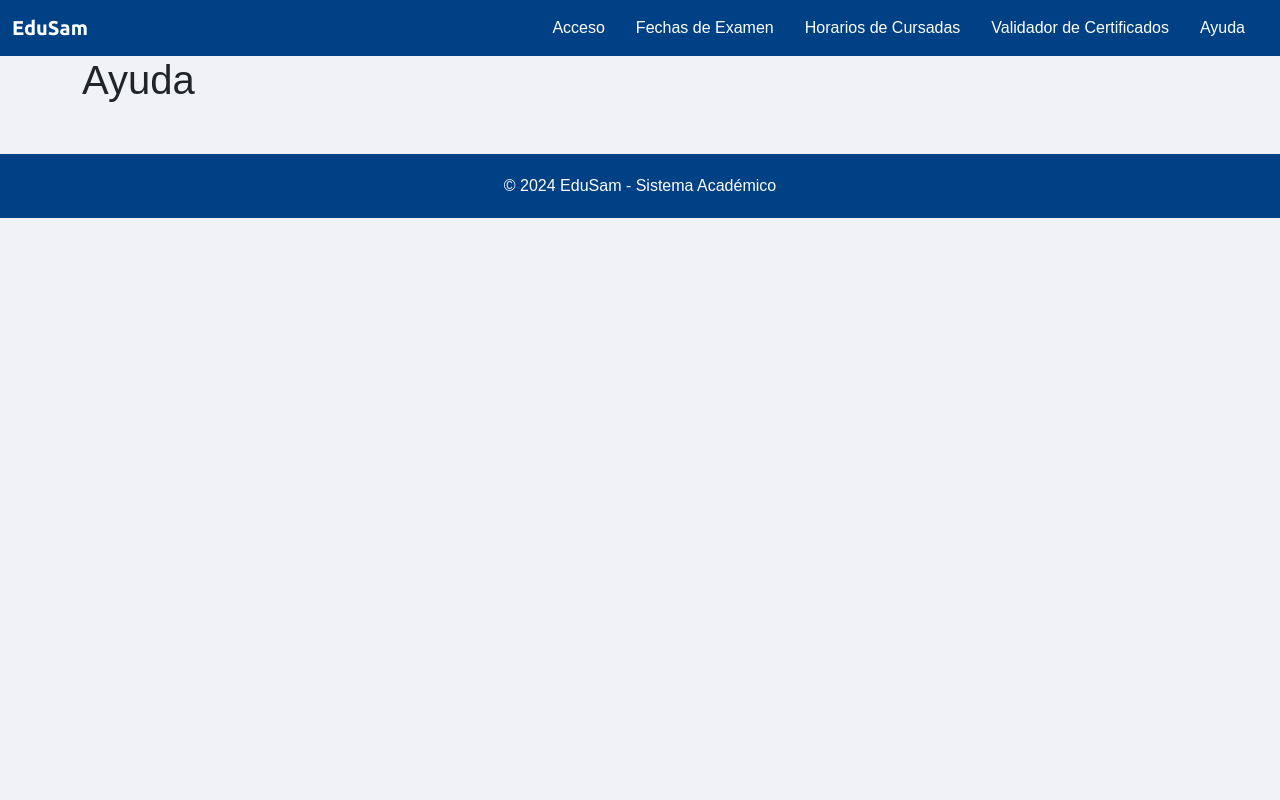
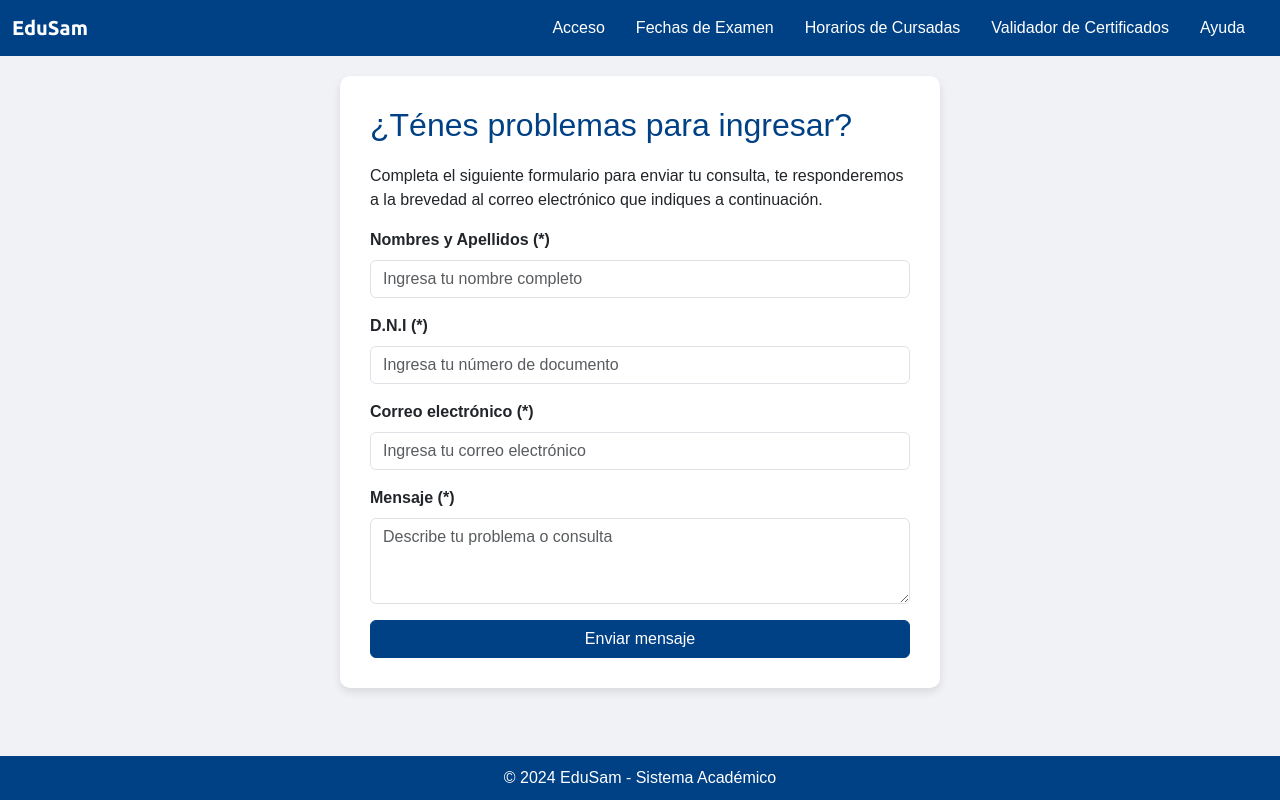
Before and after one commit to SantiagoDarnes/edu-sam, a Flask app: page /ayuda_menu in a window 1280 px wide. Run offline with Flask 3, Linux system fonts and the light colour scheme; some libraries are stand-ins or nearby versions.

Commit message:
Content ayuda_menu.html

```diff
--- a/config.py
+++ b/config.py
@@ -3,4 +3,4 @@ import os
 class Config:
     SECRET_KEY = os.environ.get('SECRET_KEY')
     SQLALCHEMY_DATABASE_URI = os.environ.get('DATABASE_URL')
-    PERMANENT_SESSION_LIFETIME = 1800  # 5 minutos
+    PERMANENT_SESSION_LIFETIME = 1800
--- a/templates/base.html
+++ b/templates/base.html
@@ -13,7 +13,7 @@
     <!-- Font Awesome CSS -->
     <link rel="stylesheet" href="https://cdnjs.cloudflare.com/ajax/libs/font-awesome/6.0.0-beta3/css/all.min.css">
     <style>
-         body {
+         body, html {
             font-family: 'Arial', sans-serif;
             background-color: #f0f2f5;
         }
@@ -76,12 +76,42 @@
             margin-bottom: 10px;
         }
 
+        .text-center a {
+            color: #007bff;
+        }
+
+        .alert-danger {
+            margin-top: 10px;
+        }
+
+        .help-container {
+            max-width: 600px;
+            margin: 0 auto;
+            margin-top: 20px;
+            background-color: #fff;
+            padding: 30px;
+            border-radius: 10px;
+            box-shadow: 0 4px 8px rgba(0, 0, 0, 0.1);
+        }
+
+        .help-container h2 {
+            margin-bottom: 20px;
+            color: #004085;
+        }
+
+        .form-label {
+            font-weight: bold;
+        }
+
         footer {
             margin-top: 50px;
-            padding: 20px;
+            padding: 10px;
             background-color: #004085;
             color: #fff;
             text-align: center;
+            position: fixed;
+            bottom: 0;
+            width: 100%;
         }
 
         @media (max-width: 768px) {
--- a/templates/login/ayuda_menu.html
+++ b/templates/login/ayuda_menu.html
@@ -3,5 +3,35 @@
 {% block title %}Ayuda - EduSam{% endblock %}
 
 {% block content %}
-    <h1>Ayuda</h1>
+    <div class="container help-container">
+        <h2>¿Ténes problemas para ingresar?</h2>
+        <p>Completa el siguiente formulario para enviar tu consulta, te responderemos a la brevedad al correo electrónico que indiques a continuación.</p>
+
+        <!-- Formulario de ayuda -->
+        <form action="/enviar_consulta" method="POST">
+            <div class="mb-3">
+                <label for="nombre" class="form-label">Nombres y Apellidos (*)</label>
+                <input type="text" class="form-control" id="nombre" name="nombre" placeholder="Ingresa tu nombre completo" required>
+            </div>
+
+            <div class="mb-3">
+                <label for="dni" class="form-label">D.N.I (*)</label>
+                <input type="text" class="form-control" id="dni" name="dni" placeholder="Ingresa tu número de documento" required>
+            </div>
+
+            <div class="mb-3">
+                <label for="correo" class="form-label">Correo electrónico (*)</label>
+                <input type="email" class="form-control" id="correo" name="correo" placeholder="Ingresa tu correo electrónico" required>
+            </div>
+
+            <div class="mb-3">
+                <label for="mensaje" class="form-label">Mensaje (*)</label>
+                <textarea class="form-control" id="mensaje" name="mensaje" rows="3" placeholder="Describe tu problema o consulta" required></textarea>
+            </div>
+
+            <div class="d-grid">
+                <button type="submit" class="btn btn-primary">Enviar mensaje</button>
+            </div>
+        </form>
+    </div>
 {% endblock %}
```
Also changed, not shown: templates/login/acceso.html (+12 -9 lines).
